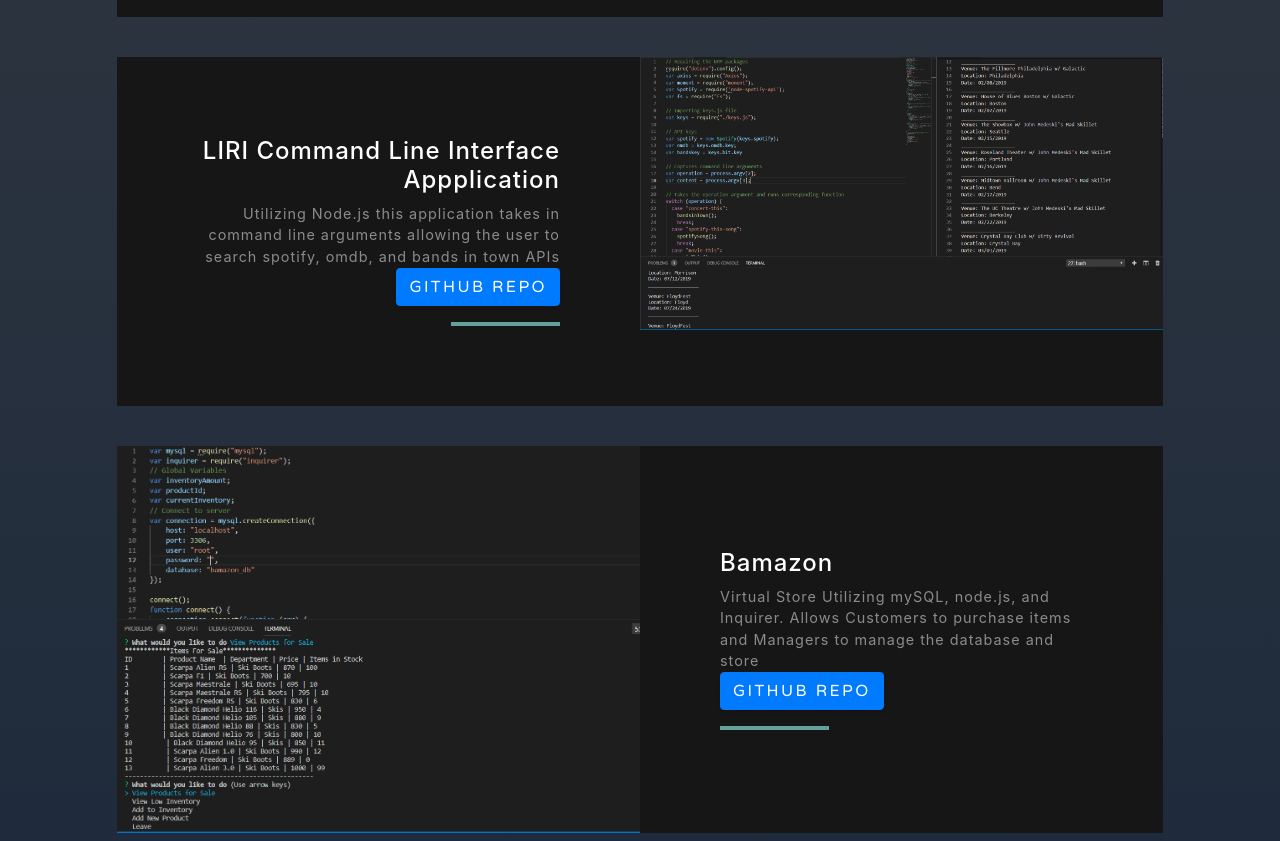
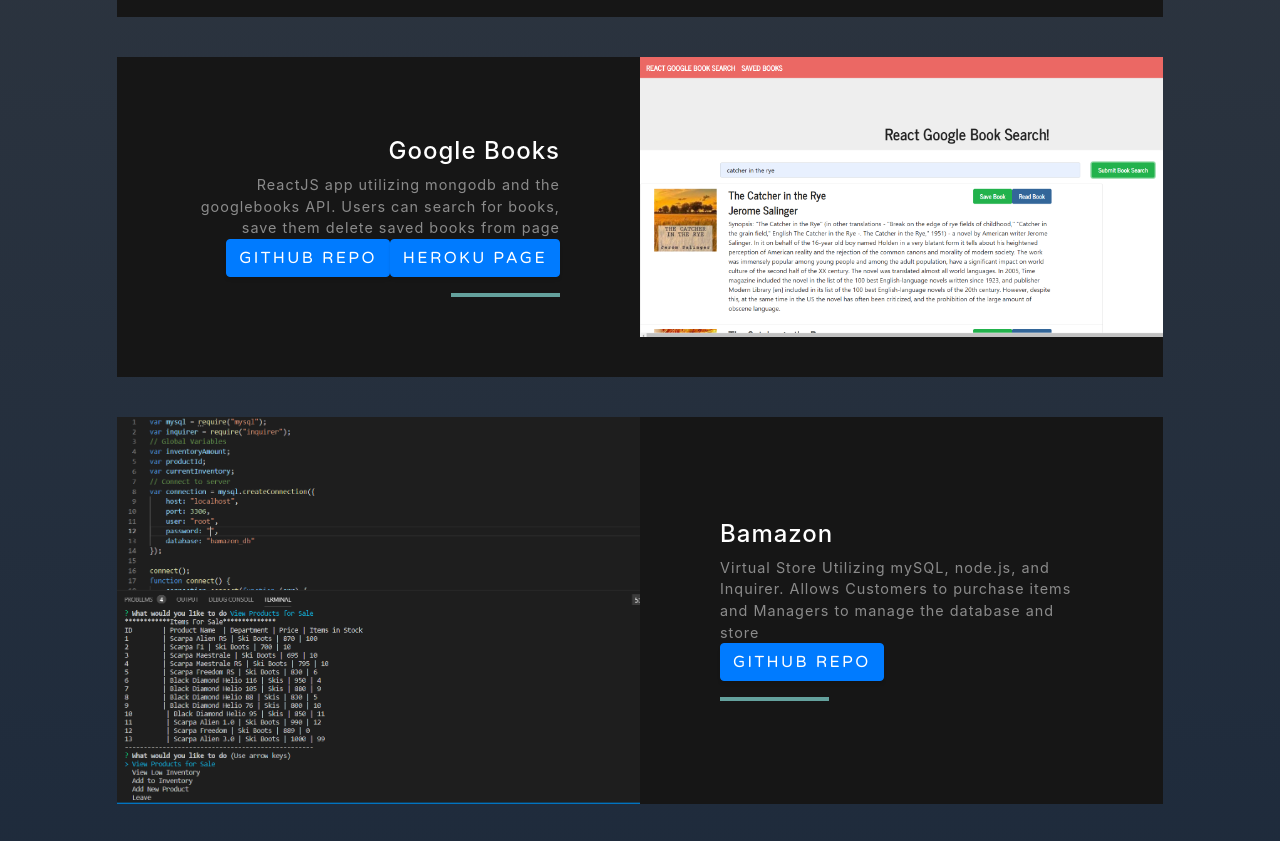
Before and after one commit to scottolafsen/portfolio, a website with bundled scripts: page index.html in a window 1280 px wide. Shown: the part 3347-4188 px from the top of the page. Built offline with nearby package versions, Linux system fonts and the light colour scheme.

Commit message:
added google books

```diff
--- a/index.html
+++ b/index.html
@@ -195,16 +195,16 @@
       </div>
       <div class="row justify-content-center no-gutters projects">
         <div class="col-lg-6 project">
-          <img class="img-fluid" src="img/Liri-cli.PNG" alt="">
+          <img class="img-fluid" src="img/googlebooks.PNG" alt="">
         </div>
         <div class="col-lg-6 order-lg-first">
           <div class="bg-black text-center h-100 ">
             <div class="d-flex h-100">
               <div class="project-text w-100 my-auto text-center text-lg-right">
-                <h4 class="text-white">LIRI Command Line Interface Appplication</h4>
-                <p class="mb-0 text-white-50">Utilizing Node.js this application takes in command line arguments
-                  allowing the user to search spotify, omdb, and bands in town APIs</p>
-                <a href="https://github.com/scottolafsen/liri-cli" class="btn btn-primary">Github Repo</a>
+                <h4 class="text-white">Google Books</h4>
+                <p class="mb-0 text-white-50">ReactJS app utilizing mongodb and the googlebooks API. Users can search for books, save them delete saved books from page</p>
+                <a href=" https://github.com/scottolafsen/googlebooks" class="btn btn-primary">Github Repo</a><a
+                href="https://guarded-brushlands-40382.herokuapp.com/" class="btn btn-primary">Heroku Page</a>
                 <hr class="d-none d-lg-block mb-0 mr-0">
               </div>
             </div>
```
Also changed, not shown: img/googlebooks.PNG (added).
